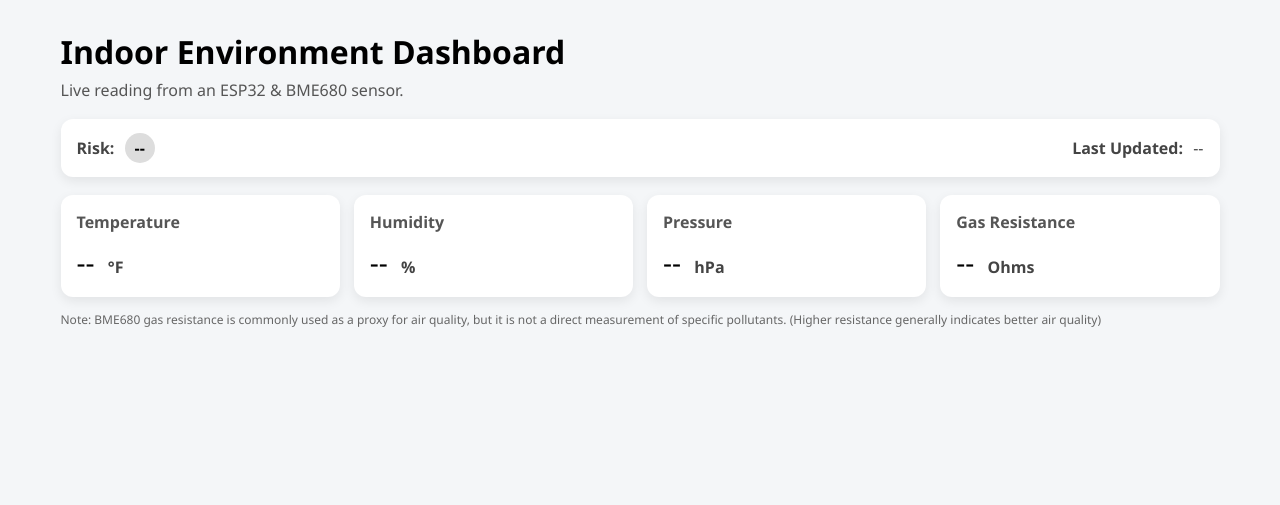
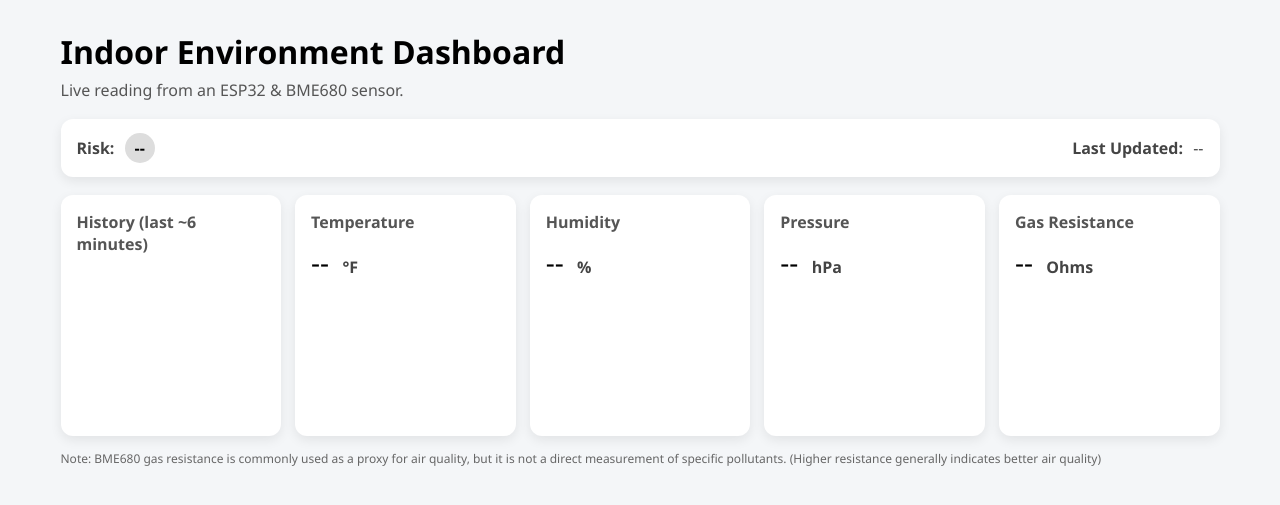
Before and after one commit to JoshuaHassell05/Indoor-Environment-Monitor, a Flask app: page / in a window 1280 px wide. Shown: the top 505 px of the page. Run offline with Flask 3, Linux system fonts and the light colour scheme; data that the repository does not hold is empty.

Commit message:
Add history chart to dashboard for recent sensor data visualization

```diff
--- a/server_rpi/templates/index.html
+++ b/server_rpi/templates/index.html
@@ -34,6 +34,10 @@ GET /api/readings and populates the fields below.
 
         <!-- Latest sensor values-->
         <div class="grid">
+            <div class="card">
+                <div class="metric-title">History (last ~6 minutes)</div>
+                <canvas id="historyChart"></canvas>
+            </div>
             <div class="card">
                 <div class="metric-title">Temperature</div>
                 <div class="metric-value">
```
